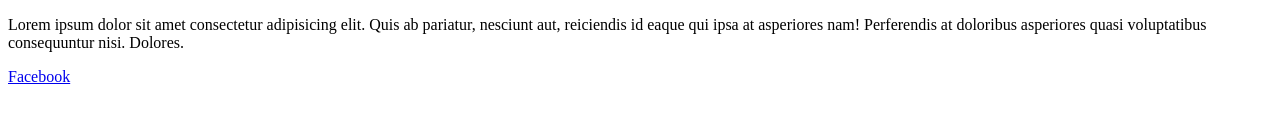
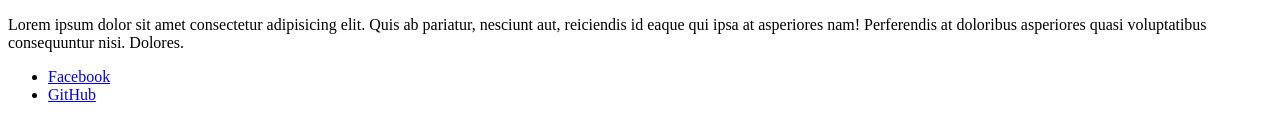
Before and after one commit to ErwinRguez88/GIT-AzulSchool, a plain HTML site: page index.html in a window 1280 px wide. Shown: the part 222-360 px from the top of the page. Drawn offline with Linux system fonts and the light colour scheme.

Commit message:
Modified footer HTML

```diff
--- a/index.html
+++ b/index.html
@@ -21,6 +21,11 @@
 <h3>I'm <span>Erwin</span></h3>
 <p>Lorem ipsum dolor sit amet consectetur adipisicing elit. Quis ab pariatur, nesciunt aut, reiciendis id eaque qui ipsa at asperiores nam! Perferendis at doloribus asperiores quasi voluptatibus consequuntur nisi. Dolores.</p>
 </main>
-<footer><a href="https://www.facebook.com/ErwinRguez/">Facebook</a></footer>
+<footer>
+    <ul>
+        <li><a href="https://www.facebook.com/ErwinRguez/">Facebook</a></li>
+        <li><a href="https://github.com/ErwinRguez88">GitHub</a></li>
+    </ul>
+</footer>
 </body>
 </html>
```
